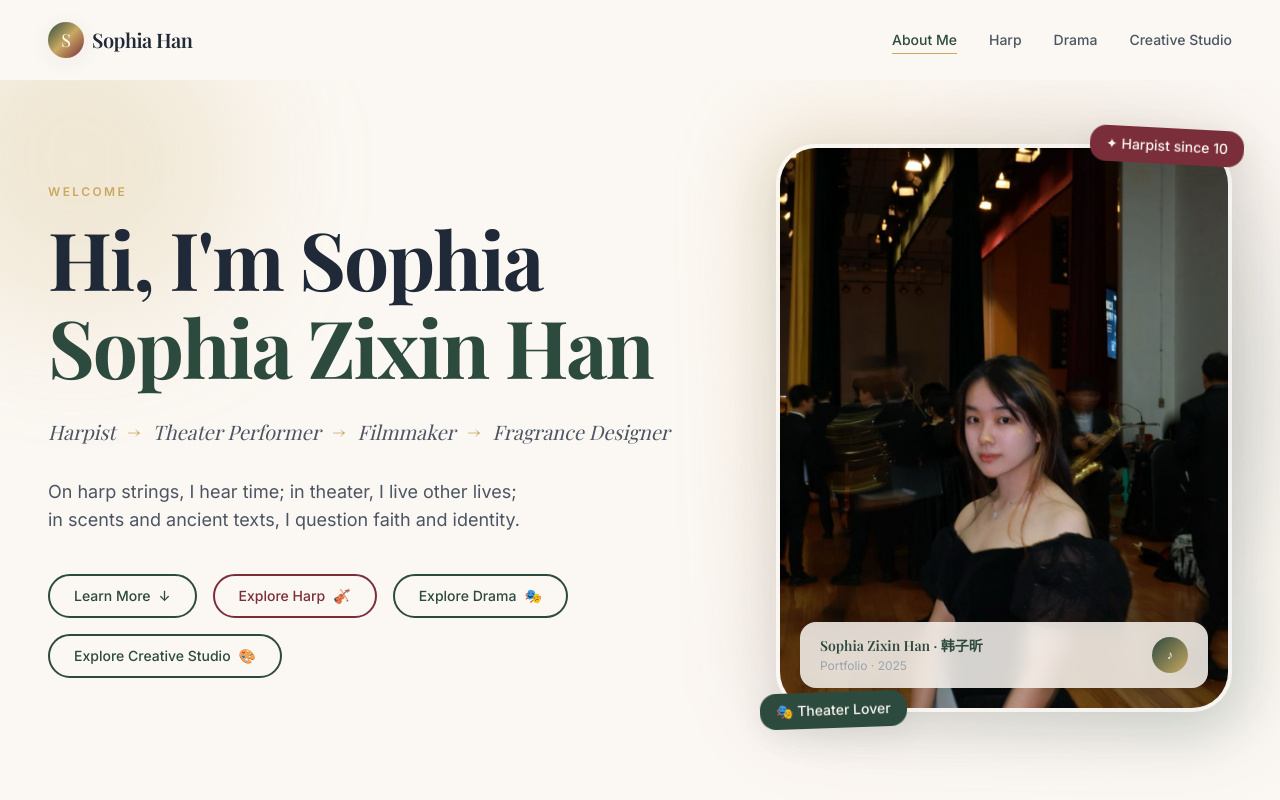
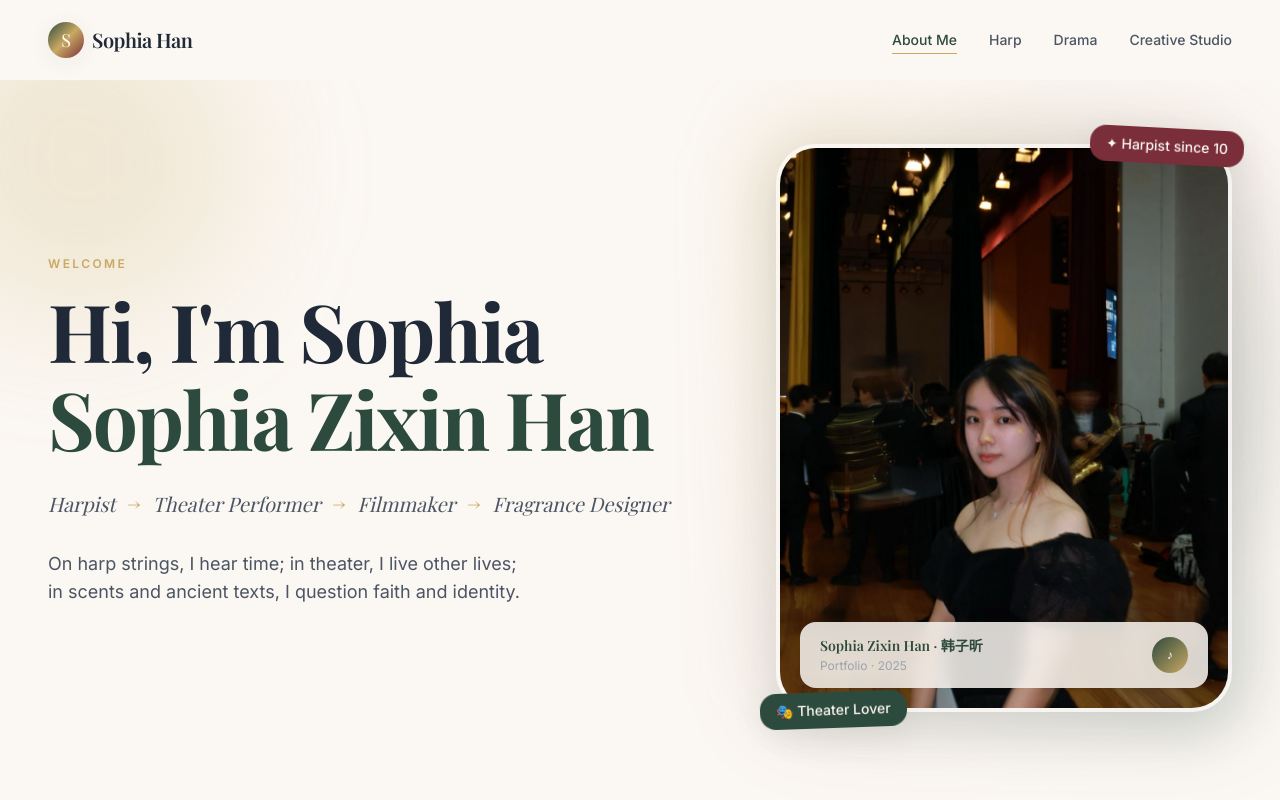
Before and after one commit to hanzixin45/Sophia-Han-Personal-Portfolio, a React (Vite) app: page / in a window 1280 px wide. Shown: the top 800 px of the page. Built offline with nearby package versions, Linux system fonts and the light colour scheme; a web font is replaced by a local one.

Commit message:
Remove homepage buttons and Daily Practice cards

```diff
--- a/src/data/harp.ts
+++ b/src/data/harp.ts
@@ -312,27 +312,8 @@ export const harpPerformances: HarpItem[] = [
     location: "Shenzhen Middle School Education Group Annual Concert",
     description: "Video of our orchestra performing 'The Moldau' and Shostakovich's Symphony No. 5.",
   },
-  {
-    id: "h-practice-1",
-    type: "photo",
-    imageUrl: "/harp/Daily Practice.jpg",
-    title: "Daily Practice",
-    date: "2024年10月",
-    location: "Music Room",
-    description:
-      "Four hours of daily practice before the World Student Arts Festival competition.",
-  },
-  {
-    id: "h-practice-v1",
-    type: "video",
-    videoUrl: "/videos/harp/Practice.mp4",
-    imageUrl: "/harp/Practice_cover.jpg",
-    title: "Daily Practice Video",
-    date: "2024年10月",
-    location: "Music Room",
-    description:
-      "Video of daily practice before the World Student Arts Festival competition.",
-  },
+
+
 
 
 ]
--- a/src/pages/About.tsx
+++ b/src/pages/About.tsx
@@ -58,25 +58,7 @@ export default function About() {
               in scents and ancient texts, I question faith and identity.
             </p>
 
-            <div className="mt-10 flex flex-wrap gap-4 animate-fade-in-delay-2">
-              <a
-                href="#bio"
-                className="btn-outline"
-              >
-                Learn More
-                <span aria-hidden>↓</span>
-              </a>
-              {exploreButtons.map((button) => (
-                <a
-                  key={button.label}
-                  href={button.href}
-                  className={button.className}
-                >
-                  {button.label}
-                  <span aria-hidden>{button.icon}</span>
-                </a>
-              ))}
-            </div>
+
           </div>
           <div className="lg:col-span-5 animate-fade-in-delay-1">
             <div className="relative mx-auto max-w-md lg:max-w-none">
```
